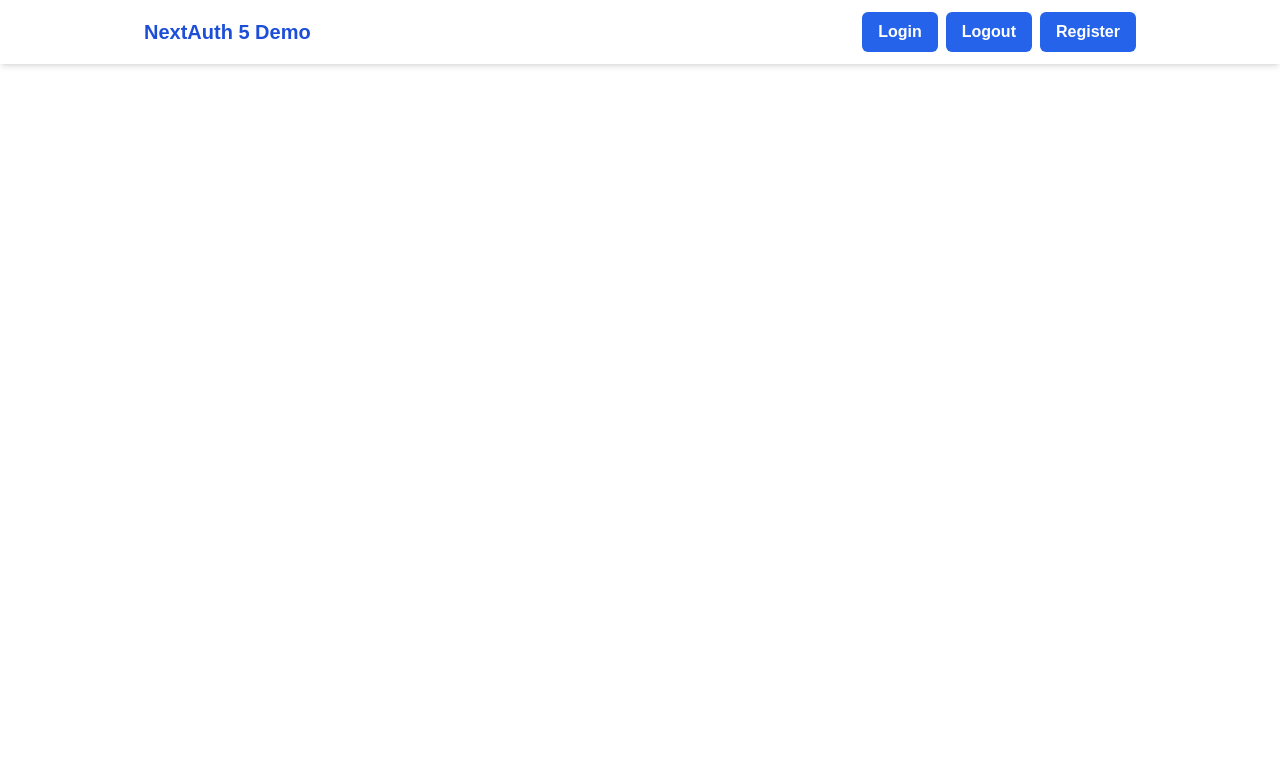
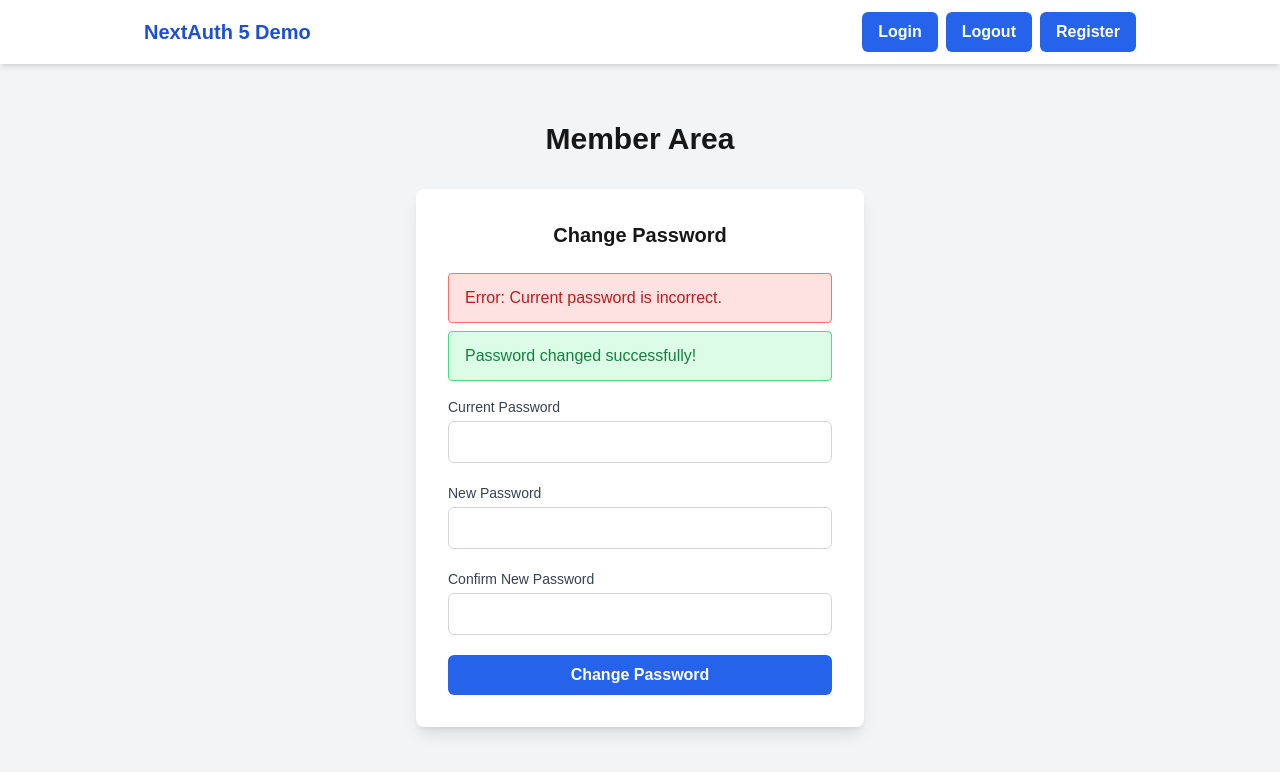
Before and after one commit to Pastelmood/NextAuth-Demo, a Next.js app: page /member in a window 1280 px wide. Shown: the top 772 px of the page. Built offline with nearby package versions, Linux system fonts and the light colour scheme.

Commit message:
feat(member): add member page

```diff
--- a/app/member/page.tsx
+++ b/app/member/page.tsx
@@ -1,5 +1,68 @@
 export default function MemberPage() {
   return (
-    <div></div>
+    <div className="flex flex-col items-center justify-center min-h-screen bg-gray-100 pt-12">
+      <h1 className="text-3xl font-bold mb-8 text-center">Member Area</h1>
+      <div className="bg-white shadow-lg rounded-lg p-8 w-full max-w-md">
+        <h2 className="text-xl font-semibold mb-6 text-center">Change Password</h2>
+        {/* Alert placeholder */}
+        <div className="mb-4 space-y-2">
+          {/* Example error alert */}
+          <div className="bg-red-100 border border-red-400 text-red-700 px-4 py-3 rounded relative">
+            <span className="block sm:inline">Error: Current password is incorrect.</span>
+          </div>
+          {/* Example success alert */}
+          <div className="bg-green-100 border border-green-400 text-green-700 px-4 py-3 rounded relative">
+            <span className="block sm:inline">Password changed successfully!</span>
+          </div>
+        </div>
+        <form className="space-y-5">
+          <div>
+            <label htmlFor="currentPassword" className="block text-sm font-medium text-gray-700 mb-1">
+              Current Password
+            </label>
+            <input
+              type="password"
+              id="currentPassword"
+              name="currentPassword"
+              className="w-full px-4 py-2 border border-gray-300 rounded-md focus:outline-none focus:ring-2 focus:ring-blue-500"
+              required
+              autoComplete="current-password"
+            />
+          </div>
+          <div>
+            <label htmlFor="newPassword" className="block text-sm font-medium text-gray-700 mb-1">
+              New Password
+            </label>
+            <input
+              type="password"
+              id="newPassword"
+              name="newPassword"
+              className="w-full px-4 py-2 border border-gray-300 rounded-md focus:outline-none focus:ring-2 focus:ring-blue-500"
+              required
+              autoComplete="new-password"
+            />
+          </div>
+          <div>
+            <label htmlFor="confirmPassword" className="block text-sm font-medium text-gray-700 mb-1">
+              Confirm New Password
+            </label>
+            <input
+              type="password"
+              id="confirmPassword"
+              name="confirmPassword"
+              className="w-full px-4 py-2 border border-gray-300 rounded-md focus:outline-none focus:ring-2 focus:ring-blue-500"
+              required
+              autoComplete="new-password"
+            />
+          </div>
+          <button
+            type="submit"
+            className="w-full bg-blue-600 hover:bg-blue-700 text-white font-semibold py-2 px-4 rounded-md transition-colors"
+          >
+            Change Password
+          </button>
+        </form>
+      </div>
+    </div>
   );
 }
```
